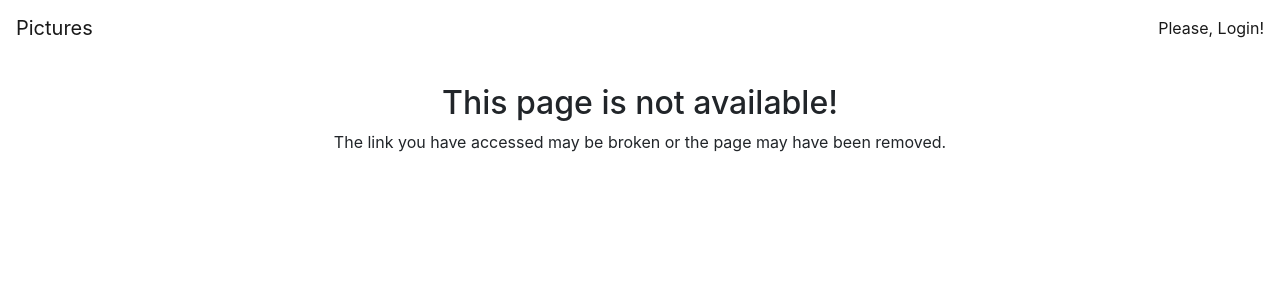
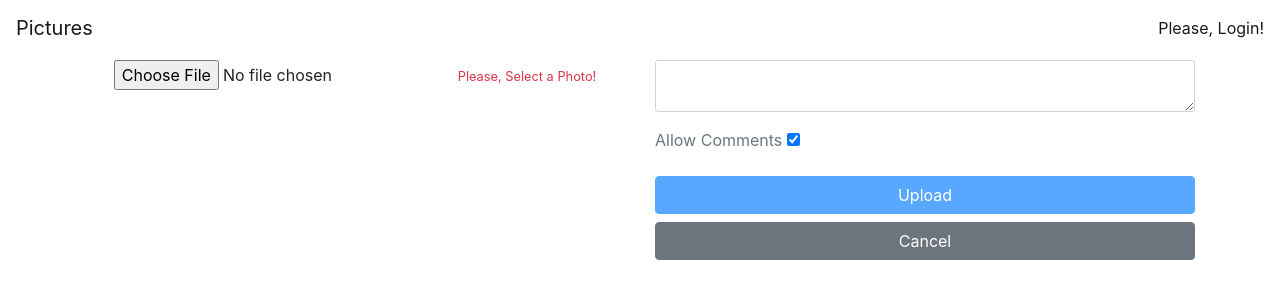
Before and after one commit to brunocrez/ng-pictures, an Angular app: page /photo/add in a window 1280 px wide. Shown: the top 300 px of the page. Built offline with nearby package versions, Linux system fonts and the light colour scheme.

Commit message:
uploading and displaying photos

```diff
--- a/src/app/app-routing.module.ts
+++ b/src/app/app-routing.module.ts
@@ -4,6 +4,7 @@
 import { PhotoListComponent } from './photos/photo-list/photo-list.component';
 import { NotFoundComponent } from './errors/not-found/not-found.component';
 import { PhotoListResolver } from './photos/photo-list/photo-list.resolver';
+import { PhotoFormComponent } from './photos/photo-form/photo-form.component';
 
 const routes: Routes = [
   {
@@ -23,6 +24,10 @@
     }
   },
   {
+    path: 'photo/add',
+    component: PhotoFormComponent
+  },
+  {
     path: '**',
     component: NotFoundComponent
   }
--- a/src/app/app.component.html
+++ b/src/app/app.component.html
@@ -1,2 +1,3 @@
 <app-header></app-header>
 <router-outlet></router-outlet>
+<app-footer></app-footer>
--- /dev/null
+++ b/src/app/core/footer/footer.component.html
@@ -0,0 +1,18 @@
+<footer class="mt-5" *ngIf="(user$ | async) as user">
+    <div class="fixed-bottom bg-white p-1">
+        <div class="container">
+            <div class="row text-center">
+                <div class="col-6">
+                    <a [routerLink]="['']">
+                        <i class="fa fa-home fa-2x"></i>
+                    </a>
+                </div>
+                <div class="col-6">
+                    <a [routerLink]="['photo','add']">
+                        <i class="fa fa-plus-circle fa-2x"></i>
+                    </a>
+                </div>
+            </div>
+        </div>
+    </div>
+</footer>
--- /dev/null
+++ b/src/app/core/footer/footer.component.ts
@@ -0,0 +1,20 @@
+import { Component, OnInit } from '@angular/core';
+import { Observable } from 'rxjs';
+
+import { UserService } from '../user/user.service';
+import { User } from '../user/user';
+
+@Component({
+    selector: 'app-footer',
+    templateUrl: './footer.component.html'
+})
+export class FooterComponent implements OnInit {
+
+    user$: Observable<User>;
+
+    constructor(private userService: UserService) { }
+
+    ngOnInit() {
+        this.user$ = this.userService.getUser();
+    }
+}
--- /dev/null
+++ b/src/app/photos/photo-form/photo-form.component.html
@@ -0,0 +1,27 @@
+<div class="container">
+    <form [formGroup]="photoForm" class="row" (submit)="submit()">
+        <div class="col-md-6 text-center">
+            <input formControlName="file" type="file" accept="image/*" (change)="file = $event.target.files[0]">
+            <app-message message="Please, Select a Photo!" *ngIf="photoForm.get('file').errors?.required"></app-message>
+        </div>
+
+        <div class="col-md-6">
+            <div class="form-group">
+                <textarea formControlName="description" class="form-control form-control-sm"></textarea>
+                <app-message message="Maximum 300 characters!" *ngIf="photoForm.get('description').errors?.maxlength"></app-message>
+            </div>
+
+            <div class="form-group">
+                <label class="text-muted">
+                    Allow Comments
+                    <input formControlName="allowComments" type="checkbox">
+                </label>
+            </div>
+
+            <button [disabled]="photoForm.invalid" class="btn btn-primary btn-block">Upload</button>
+
+            <a class="btn btn-secondary btn-block">Cancel</a>
+
+        </div>
+    </form>
+</div>
--- /dev/null
+++ b/src/app/photos/photo-form/photo-form.component.ts
@@ -0,0 +1,40 @@
+import { Component, OnInit } from '@angular/core';
+import { FormGroup, FormBuilder, Validators } from '@angular/forms';
+import { PhotoService } from '../photo/photo.service';
+import { Router } from '@angular/router';
+
+@Component({
+    templateUrl: './photo-form.component.html'
+})
+export class PhotoFormComponent implements OnInit {
+
+    photoForm: FormGroup;
+    file: File;
+
+    constructor(
+        private formBuilder: FormBuilder,
+        private photoService: PhotoService,
+        private router: Router
+    ) { }
+
+    ngOnInit() {
+        this.initializeForm();
+    }
+
+    initializeForm() {
+        this.photoForm = this.formBuilder.group({
+            file: ['', Validators.required],
+            description: ['', Validators.maxLength(300)],
+            allowComments: [true]
+        })
+    }
+
+    submit() {
+        const description = this.photoForm.get('description').value;
+        const allowComments = this.photoForm.get('allowComments').value;
+
+        this.photoService.upload(description, allowComments, this.file)
+            .subscribe(() => this.router.navigate(['']))
+    }
+
+}
--- a/src/app/photos/photo/photo.component.ts
+++ b/src/app/photos/photo/photo.component.ts
@@ -1,18 +1,27 @@
-import { Component, OnInit, Input } from '@angular/core';
+import { Component, Input } from '@angular/core';
+
+const CLOUD = 'http://localhost:3000/imgs';
 
 @Component({
   selector: 'app-photo',
   templateUrl: './photo.component.html',
   styleUrls: ['./photo.component.scss']
 })
-export class PhotoComponent implements OnInit {
+export class PhotoComponent {
 
-  @Input() url = '';
+  private _url = '';
+
   @Input() description = '';
+  @Input() set url(url: string) {
+    if (!url.startsWith('data')) {
+      this._url = `${CLOUD}/${url}`;
+    } else {
+      this._url = url;
+    }
+  }
 
-  constructor() { }
-
-  ngOnInit() {
+  get url() {
+    return this._url;
   }
 
 }
--- a/src/app/photos/photo/photo.service.ts
+++ b/src/app/photos/photo/photo.service.ts
@@ -19,4 +19,14 @@
     const params = new HttpParams().append('page', page.toString())
     return this.http.get<Photo[]>(`${this.API}/${userName}/photos`, { params });
   }
+
+  upload(description: string, comments: boolean, file: File) {
+
+    const formData = new FormData();
+    formData.append('description', description);
+    formData.append('allowComments', comments ? 'true' : 'false');;
+    formData.append('imageFile', file);
+
+    return this.http.post(`${this.API}/photos/upload`, formData);
+  }
 }
--- a/src/app/photos/photos.module.ts
+++ b/src/app/photos/photos.module.ts
@@ -4,12 +4,14 @@
 
 import { PhotoListModule } from './photo-list/photo-list.module';
 import { PhotoModule } from './photo/photo.module';
+import { PhotoFormModule } from './photo-form/photo-form.module';
 
 @NgModule({
   imports: [
     CommonModule,
     HttpClientModule,
     PhotoListModule,
+    PhotoFormModule,
     PhotoModule
   ]
 })
```
Also changed, not shown: src/app/core/core.module.ts (+9 -2 lines), src/app/photos/photo-form/photo-form.module.ts (added, +18 -0 lines).
